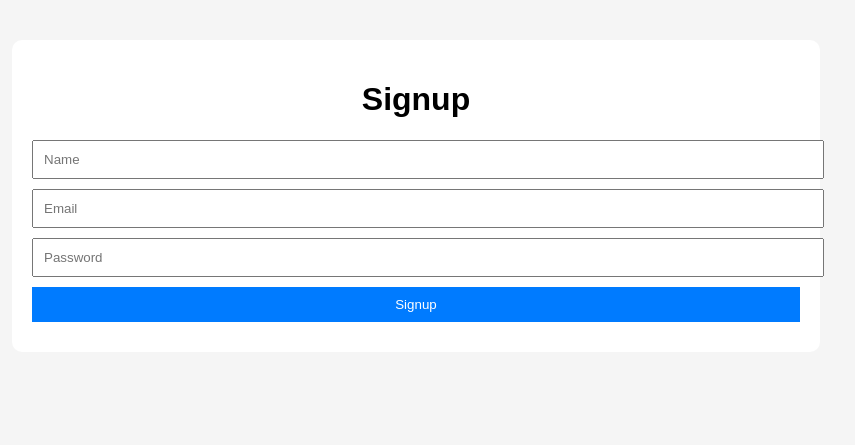
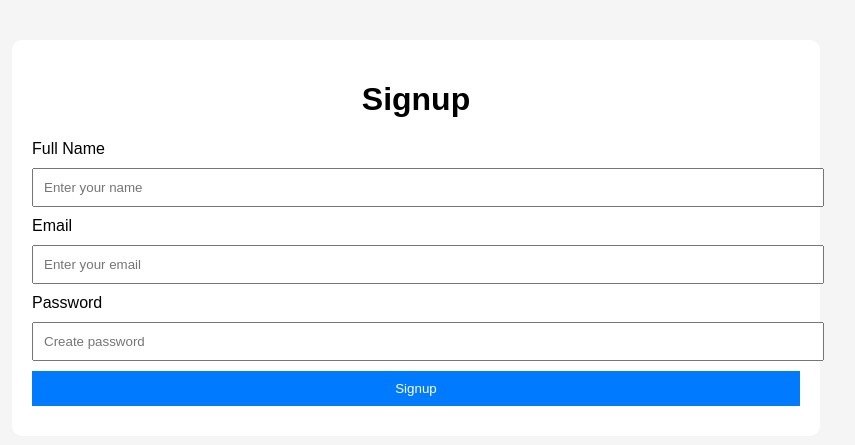
Before and after one commit to sharayu-bhute/The_core, a Python web app: template templates/signup.html in a window 1280 px wide. Shown: the top 445 px of the page, without its empty margins (224-1079 px from the left). Run offline with Jinja, Linux system fonts and the light colour scheme; the template is opened without the code that fills it, so the values that code supplies are empty.

Commit message:
some new code

```diff
--- a/templates/index.html
+++ b/templates/index.html
@@ -11,9 +11,10 @@
     <div class="container">
         <h1>Dashboard</h1>
 
-        <a href="/upload-page">
+        <!-- <a href="/upload-page">
             <button>Report New Issue</button>
-        </a>
+        </a> -->
+        <button><a href="/upload.html">report an issue</a></button>
         <button onclick="logout()">Logout</button>
 
         <div id="issues"></div>
--- a/templates/signup.html
+++ b/templates/signup.html
@@ -8,11 +8,26 @@
 
 <div class="container">
   <h1>Signup</h1>
-
+<!--
   <input type="text" id="name" placeholder="Name">
   <input type="email" id="email" placeholder="Email">
-  <input type="password" id="password" placeholder="Password">
+  <input type="password" id="password" placeholder="Password"> -->
 
+
+  <div class="form-group">
+  <label for="name">Full Name</label>
+  <input type="text" id="name" placeholder="Enter your name">
+</div>
+
+<div class="form-group">
+  <label for="email">Email</label>
+  <input type="email" id="email" placeholder="Enter your email">
+</div>
+
+<div class="form-group">
+  <label for="password">Password</label>
+  <input type="password" id="password" placeholder="Create password">
+</div>
   <button onclick="signup()">Signup</button>
 
   <div id="message"></div>
```
Also changed, not shown: templates/login.html (+13 -2 lines).
